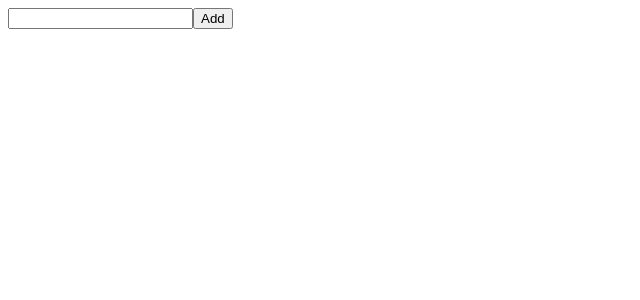
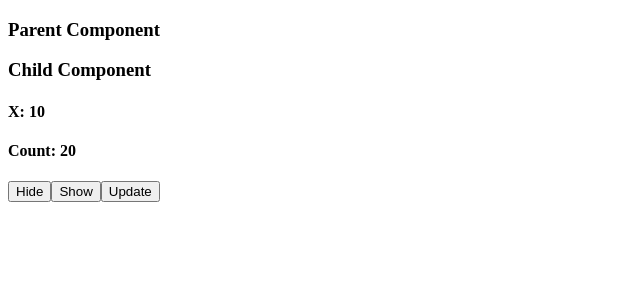
Before and after one commit to VijayKumarBeere/BasicReax, a React (Create React App) app in the folder reactclasses/: page / in a window 1280 px wide. Shown: the top 300 px of the page, without its empty margins (0-640 px from the left). Built offline with nearby package versions, Linux system fonts and the light colour scheme; no server answers.

Commit message:
Component Life Cycle

```diff
--- /dev/null
+++ b/reactclasses/src/Cycle.js
@@ -0,0 +1,41 @@
+import React from "react"
+import TestCycle from "./TestCycle";
+
+class Cycle extends React.Component{
+    constructor(){
+        super()
+        this.state={
+            x:10,
+            show:true
+        }
+    }
+    render(){
+        return(
+            <>
+                {/* {console.log('render')} */}
+                <h3>Parent Component</h3>
+                {this.state.show && <TestCycle data={this.state.x}></TestCycle>}
+                <button onClick={()=>{
+                    this.setState({
+                        ...this.state,
+                        show:false
+                    })
+                }}>Hide</button>
+                <button onClick={()=>{
+                    this.setState({
+                        ...this.state,
+                        show:true
+                    })
+                }}>Show</button>
+                <button onClick={()=>{
+                    this.setState({
+                        ...this.state,
+                        x:this.state.x+10
+                    })
+                }}>Update</button>
+            </>
+        )
+    }
+}
+
+export default Cycle;
--- /dev/null
+++ b/reactclasses/src/TestCycle.js
@@ -0,0 +1,59 @@
+import React from "react"
+class TestCycle extends React.Component{
+    constructor(props){
+        super(props)
+        this.state={
+            count:this.props.data+10
+        }
+        console.log('inside constructor')
+    }
+
+    static getDerivedStateFromProps(props,state){
+        console.log('inside getDerived');
+        return {
+            count:props.data+10
+        }
+        // return null;
+    }
+
+    componentDidMount(){
+        fetch('https://fakestoreapi.com/products/1')
+            .then(resp=>resp.json())
+            .then(data=>{
+                console.log('inside did Mount')
+                console.log(data)
+            })
+    }
+
+    shouldComponentUpdate(){
+        console.log('inside should component update')
+        // return false;
+        return true;
+    }
+
+    componentWillUnmount(){
+        console.log('Unmounted')
+    }
+
+    getSnapshotBeforeUpdate(){
+        console.log('inside snap shot before update')
+        return null
+    }
+
+    componentDidUpdate(){
+        console.log('inside component did update')
+    }
+
+    render(){
+        return(
+            <>
+                <h3>Child Component</h3>
+                {console.log('inside render')}
+                <h4>X: {this.props.data}</h4>
+                <h4>Count: {this.state.count}</h4>
+            </>
+        )
+    }
+}
+
+export default TestCycle;
--- a/reactclasses/src/index.js
+++ b/reactclasses/src/index.js
@@ -1,7 +1,8 @@
 // import React from 'react';
 import ReactDOM from 'react-dom/client';
 // import TestMemo from './TestMemo';
-import TestAccess from './TestAccess';
+// import TestAccess from './TestAccess';
+import Cycle from './Cycle';
 // import Parent from './Parent';
 // import { createContext } from 'react';
 
@@ -98,6 +99,7 @@ root.render(
         <Parent></Parent>
       </context.Provider> */}
       {/* <TestMemo></TestMemo> */}
-      <TestAccess></TestAccess>
+      {/* <TestAccess></TestAccess> */}
+      <Cycle></Cycle>
   </>
 );
```
